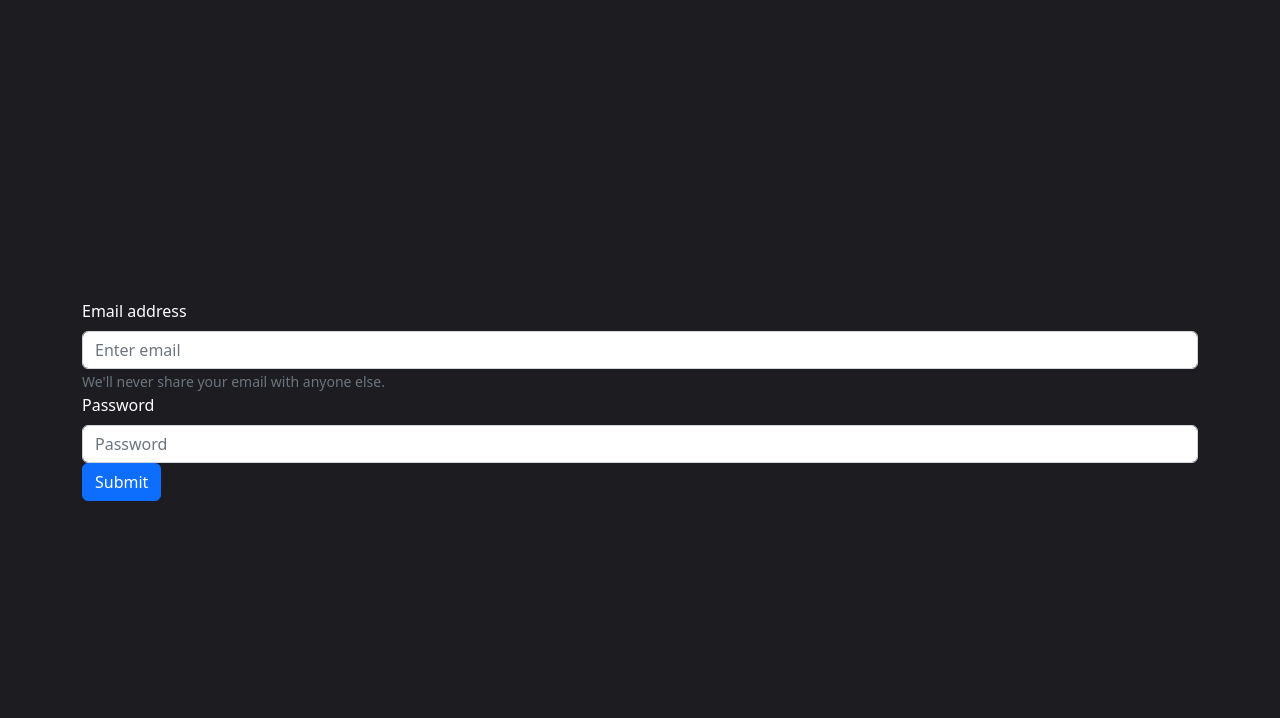
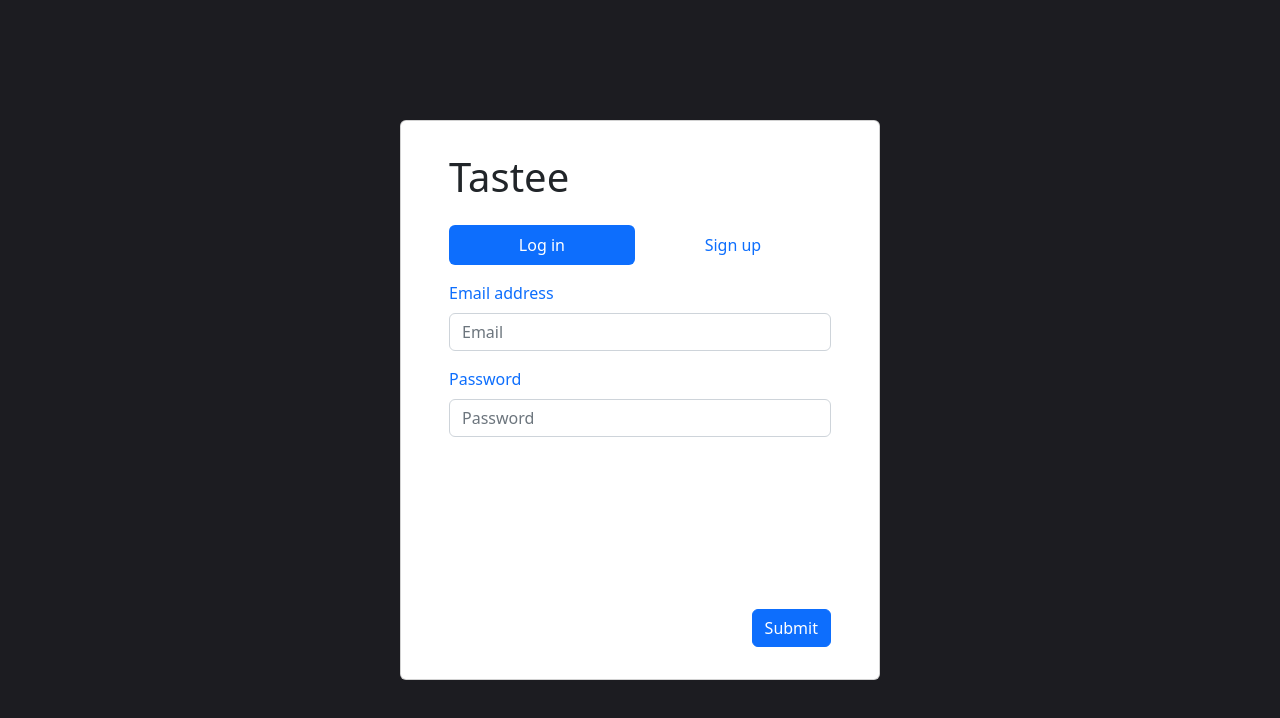
Before and after one commit to cop4808-spring-2023-fullstack-web/final-project-lkfau, a React (Create React App) app in the folder frontend/: page /login in a window 1280 px wide. Shown: the top 718 px of the page. Built offline with nearby package versions, Linux system fonts and the light colour scheme; no server answers; the HTML template or start-up script is replaced by a standard one.

Commit message:
abstracted auth functions, made base login page

```diff
--- a/frontend/src/App.js
+++ b/frontend/src/App.js
@@ -6,10 +6,8 @@ import Favorites from "./Components/Pages/Favorites/Favorites";
 import NotFound from "./Components/Pages/NotFound/NotFound";
 import { BrowserRouter as Router, Routes, Route } from "react-router-dom";
 import ProtectedRoute from "./Components/Auth/ProtectedRoute/ProtectedRoute";
-import {
-  UserAuthContextProvider,
-  useUserAuth,
-} from "./Components/Auth/Context/Context";
+import { UserAuthContextProvider } from "./Components/Auth/Context/Context";
+import useUserAuth from "./Components/Auth/Hooks/useUserAuth";
 import "bootstrap/dist/css/bootstrap.min.css";
 import LoginSignup from "./Components/Pages/LogInSignUp/LogInSignUp";
 const HomeController = () => {
--- a/frontend/src/Components/Auth/Context/Context.js
+++ b/frontend/src/Components/Auth/Context/Context.js
@@ -1,4 +1,4 @@
-import { createContext, useContext, useEffect, useState } from "react";
+import { createContext, useEffect, useState } from "react";
 import {
   createUserWithEmailAndPassword,
   signInWithEmailAndPassword,
@@ -7,7 +7,7 @@ import {
 } from "firebase/auth";
 import { auth } from "../Firebase/Firebase";
 
-const userAuthContext = createContext();
+export const userAuthContext = createContext();
 
 export function UserAuthContextProvider({ children }) {
   const [user, setUser] = useState();
@@ -50,7 +50,3 @@ export function UserAuthContextProvider({ children }) {
     </userAuthContext.Provider>
   );
 }
-
-export function useUserAuth() {
-  return useContext(userAuthContext);
-}
--- /dev/null
+++ b/frontend/src/Components/Auth/Hooks/useUserAuth.js
@@ -0,0 +1,8 @@
+import { useContext } from 'react';
+import { userAuthContext } from '../Context/Context';
+
+const useUserAuth = () => {
+  return useContext(userAuthContext);
+}
+
+export default useUserAuth;
--- a/frontend/src/Components/Auth/ProtectedRoute/ProtectedRoute.js
+++ b/frontend/src/Components/Auth/ProtectedRoute/ProtectedRoute.js
@@ -1,5 +1,5 @@
 import { Navigate, Outlet } from "react-router-dom"
-import { useUserAuth } from "../Context/Context";
+import useUserAuth from "../Hooks/useUserAuth";
 const ProtectedRoute = () => {
     const {user} = useUserAuth()
     if (!user) { return <Navigate to="/"></Navigate> } // You might as well use Navigate here
--- a/frontend/src/Components/Pages/Home/Home.js
+++ b/frontend/src/Components/Pages/Home/Home.js
@@ -1,4 +1,4 @@
-import { useUserAuth } from "../../Auth/Context/Context";
+import useUserAuth from "../../Auth/Hooks/useUserAuth";
 
 const Home = () => {
   const {logOut} = useUserAuth()
--- a/frontend/src/Components/Pages/Landing/Landing.js
+++ b/frontend/src/Components/Pages/Landing/Landing.js
@@ -1,8 +1,7 @@
-import { useUserAuth } from "../../Auth/Context/Context";
+import { Link } from 'react-router-dom'
 
 const Landing = () => {
-  const {user} = useUserAuth()
-  return <button onClick={()=>{console.log(user)}}>User</button>;
+  return <Link to="/login">Get started</Link>;
 };
 
 export default Landing;
--- a/frontend/src/Components/Pages/LogInSignUp/LogInSignUp.js
+++ b/frontend/src/Components/Pages/LogInSignUp/LogInSignUp.js
@@ -1,49 +1,96 @@
 import { useEffect, useState } from "react";
 import { Form, Button, Container, Row, Col } from "react-bootstrap";
-import { useUserAuth } from "../../Auth/Context/Context";
-import { useNavigate } from 'react-router-dom';
-
+import useUserAuth from "../../Auth/Hooks/useUserAuth";
+import { useNavigate } from "react-router-dom";
+import Nav from "react-bootstrap/Nav";
+import Card from "react-bootstrap/Card";
+import styles from "./LogInSignUp.module.css";
 const LoginSignup = () => {
-  const {user, logIn} = useUserAuth();
+  const [section, setSection] = useState("login");
+  const { user, logIn, signUp } = useUserAuth();
   const navigate = useNavigate();
   useEffect(() => {
     if (user) {
-      navigate('/');
+      navigate("/");
     }
   }, [user, navigate]);
   const [email, setEmail] = useState("");
   const [password, setPassword] = useState("");
+  const [confirmPassword, setConfirmPassword] = useState("");
 
   const handleEmailChange = (event) => {
     setEmail(event.target.value);
   };
 
-  const handlePasswordChange = (event) => {
+  const handlePasswordChange = (event, confirm) => {
+    if (confirm) {
+      setConfirmPassword(event.target.value);
+    } else {
       setPassword(event.target.value);
+    }
   };
 
   const handleSubmit = (event) => {
     event.preventDefault();
-    console.log(user)
-    logIn(email,password)
+    try {
+
+
+      if (section === "login") {
+        logIn(email, password);
+      } else if (section === "signup") {
+        if (password === confirmPassword) {
+          signUp(email, password);
+        } else {
+          console.log("no")
+        }
+      }
+    } catch (err) {
+      console.log(err);
+    }
   };
+
+  useEffect(() => {
+    navigate(`/${section}`);
+  }, [section, navigate]);
 
   return (
     <Container>
       <Row>
         <Col>
-          <Form onSubmit={handleSubmit}>
+          <Card className={styles["login-card"]}>
+          <h1 className="text-dark mb-4">Tastee</h1>
+            <Nav
+              className="w-100 d-flex mb-3"
+              fill
+              variant="pills"
+              defaultActiveKey="login"
+              onSelect={(e) => setSection(e)}
+            >
+              <Nav.Item>
+                <Nav.Link eventKey="login">Log in</Nav.Link>
+              </Nav.Item>
+              <Nav.Item>
+                <Nav.Link eventKey="signup">Sign up</Nav.Link>
+              </Nav.Item>
+            </Nav>
+
+            <Form
+              onSubmit={handleSubmit}
+              className="h-100 d-flex flex-column text-primary gap-3"
+            >
               <Form.Group controlId="formBasicEmail">
                 <Form.Label>Email address</Form.Label>
                 <Form.Control
                   type="email"
-                placeholder="Enter email"
+                  placeholder="Email"
                   value={email}
                   onChange={handleEmailChange}
                 />
+                {section === "signup" && (
                   <Form.Text className="text-muted">
                     We'll never share your email with anyone else.
                   </Form.Text>
+                )}
               </Form.Group>
 
               <Form.Group controlId="formBasicPassword">
@@ -52,14 +99,32 @@ const LoginSignup = () => {
                   type="password"
                   placeholder="Password"
                   value={password}
-                onChange={handlePasswordChange}
+                  onChange={(e) => handlePasswordChange(e, 0)}
                 />
               </Form.Group>
 
-            <Button variant="primary" type="submit">
+              {section === "signup" && (
+                <Form.Group controlId="formConfirmPassword">
+                  <Form.Label>Password again</Form.Label>
+                  <Form.Control
+                    type="password"
+                    placeholder="Password"
+                    value={confirmPassword}
+                    onChange={(e) => handlePasswordChange(e, 1)}
+                  />
+                </Form.Group>
+              )}
+              <div className="mt-auto d-flex justify-content-end">
+                <Button
+                  className="align-bottom"
+                  variant="primary"
+                  type="submit"
+                >
                   Submit
                 </Button>
+              </div>
             </Form>
+          </Card>
         </Col>
       </Row>
     </Container>
--- /dev/null
+++ b/frontend/src/Components/Pages/LogInSignUp/LogInSignUp.module.css
@@ -0,0 +1,7 @@
+.login-card {
+  max-width: 30rem;
+  height: 35rem;
+  margin-left: auto;
+  margin-right: auto;
+  padding: 2rem 3rem;
+}
```
Lines whose indentation alone changed are shown as unchanged.
